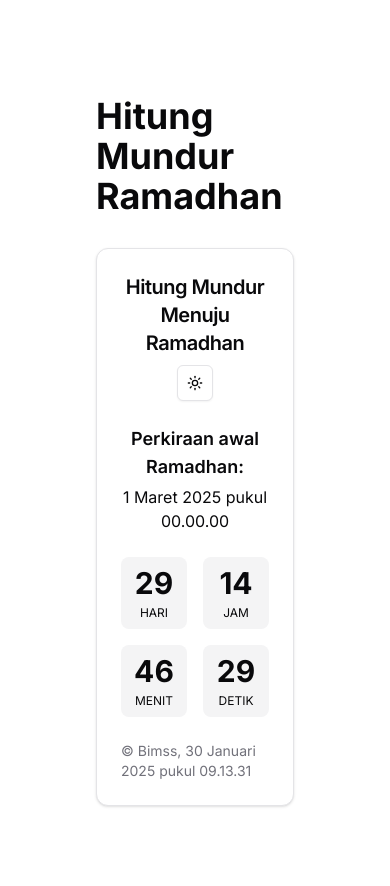
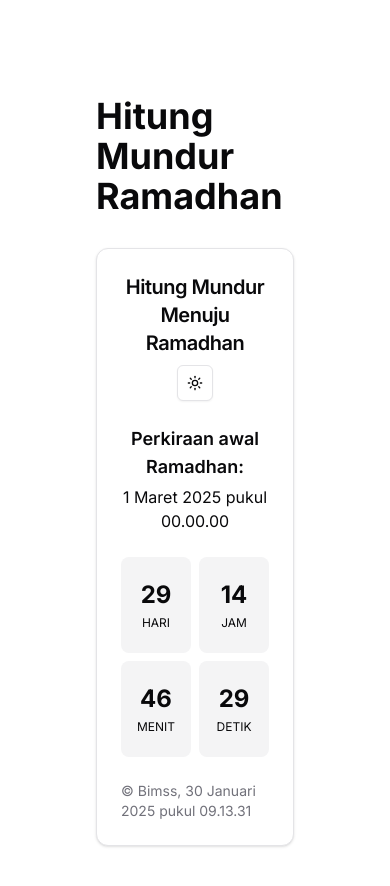
Before and after one commit to bimamib/ramadhan-countdown, a Next.js app: page / in a window 390 px wide. Shown: the top 886 px of the page. Built offline with nearby package versions, Linux system fonts and the light colour scheme.

Commit message:
Fixing Styling

```diff
--- a/components/ramadhan-countdown.tsx
+++ b/components/ramadhan-countdown.tsx
@@ -57,7 +57,7 @@ export function RamadhanCountdown() {
 
   if (!timeRemaining) {
     return (
-      <Card className="w-full max-w-md mx-auto">
+      <Card className="w-full max-w-lg mx-auto">
         <CardHeader className="flex flex-row items-center justify-between">
           <CardTitle className="text-center flex-grow">
             Ramadhan Mubarak!
@@ -92,7 +92,7 @@ export function RamadhanCountdown() {
           <p className="text-lg font-semibold mb-1">Perkiraan awal Ramadhan:</p>
           <p className="text-md">{formatDate(targetDate)}</p>
         </div>
-        <div className="grid grid-cols-2 sm:grid-cols-4 gap-4 text-center">
+        <div className="grid grid-cols-2 sm:grid-cols-4 gap-2 sm:gap-4 text-center">
           {[
             { label: "Hari", value: days },
             { label: "Jam", value: hours },
@@ -101,9 +101,9 @@ export function RamadhanCountdown() {
           ].map(({ label, value }) => (
             <div
               key={label}
-              className="flex flex-col items-center p-2 bg-secondary rounded-lg"
+              className="flex flex-col items-center justify-center p-2 bg-secondary rounded-lg h-24 sm:h-28"
             >
-              <div className="text-3xl sm:text-4xl font-bold">
+              <div className="text-2xl sm:text-3xl md:text-4xl font-bold truncate w-full">
                 {value.toString().padStart(2, "0")}
               </div>
               <div className="text-xs sm:text-sm uppercase mt-1">{label}</div>
```
